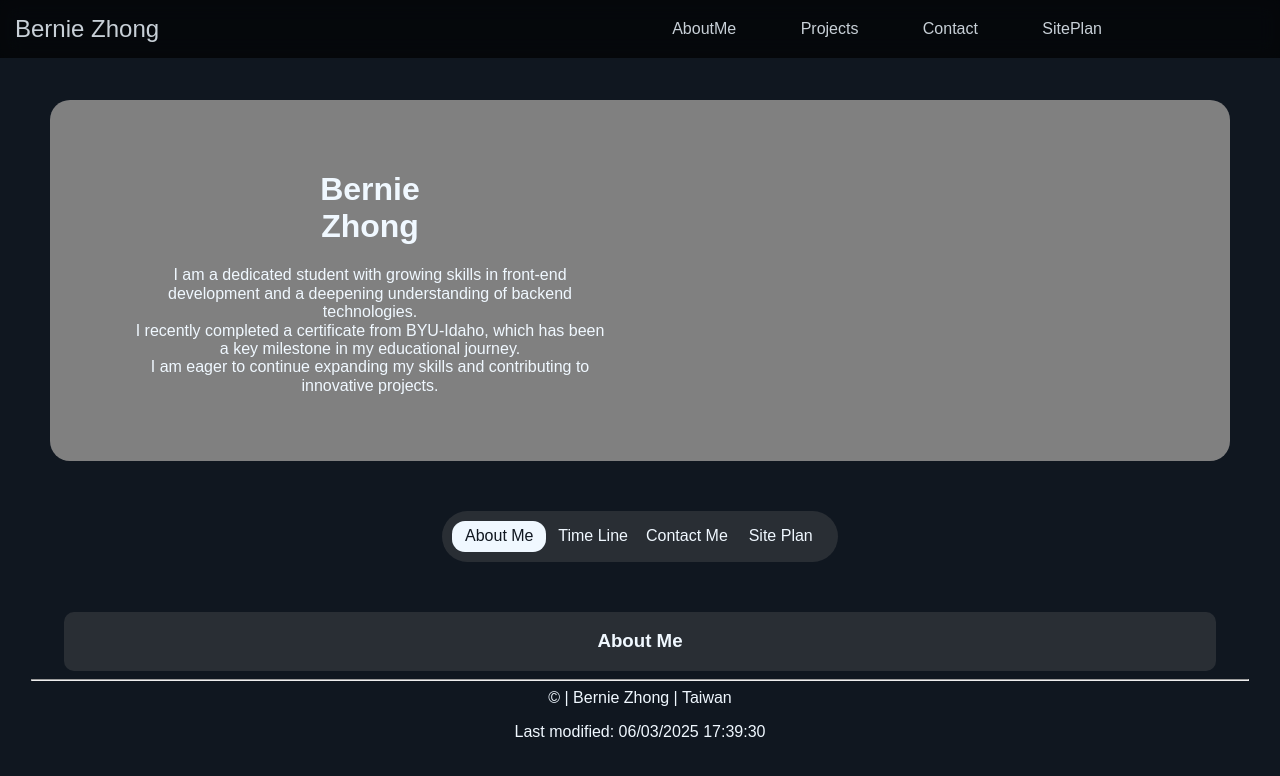
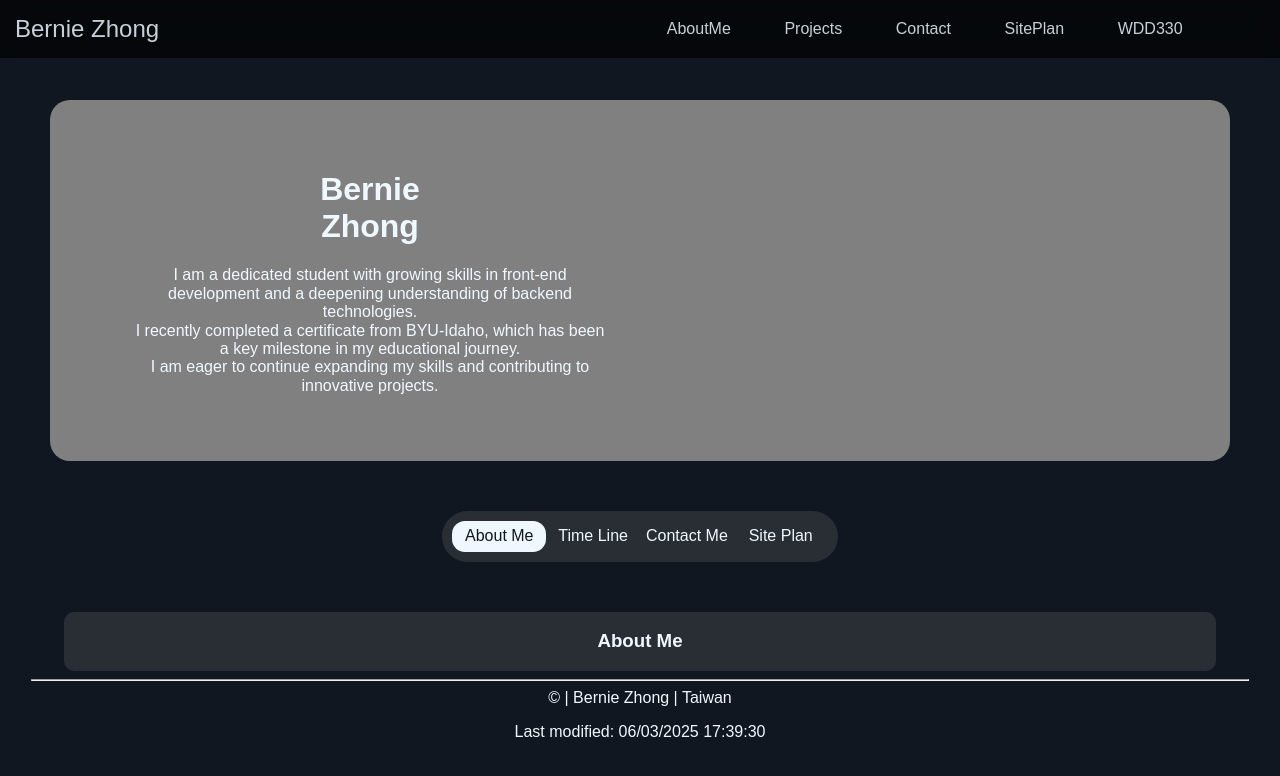
Before and after one commit to Bernie0316/Bernie, a plain HTML site: page index.html in a window 1280 px wide. Drawn offline with Linux system fonts and the light colour scheme.

Commit message:
fix wdd330 unlook

```diff
--- a/index.html
+++ b/index.html
@@ -23,7 +23,7 @@
                 <a href="/subpages/projects.html">Projects</a>
                 <a href="/subpages/contact.html">Contact</a>
                 <a href="/subpages/sitePlan/sitePlan.html">SitePlan</a>
-                <a href="subpages/wdd330/sitePlan.html"></a>
+                <a href="/subpages/wdd330/sitePlan.html">WDD330</a>
                 <!-- <div id="darkmode" class="dmToggle"></div> -->
                 <button id="dmbLarge" class="mode"></button>
             </nav>
```
